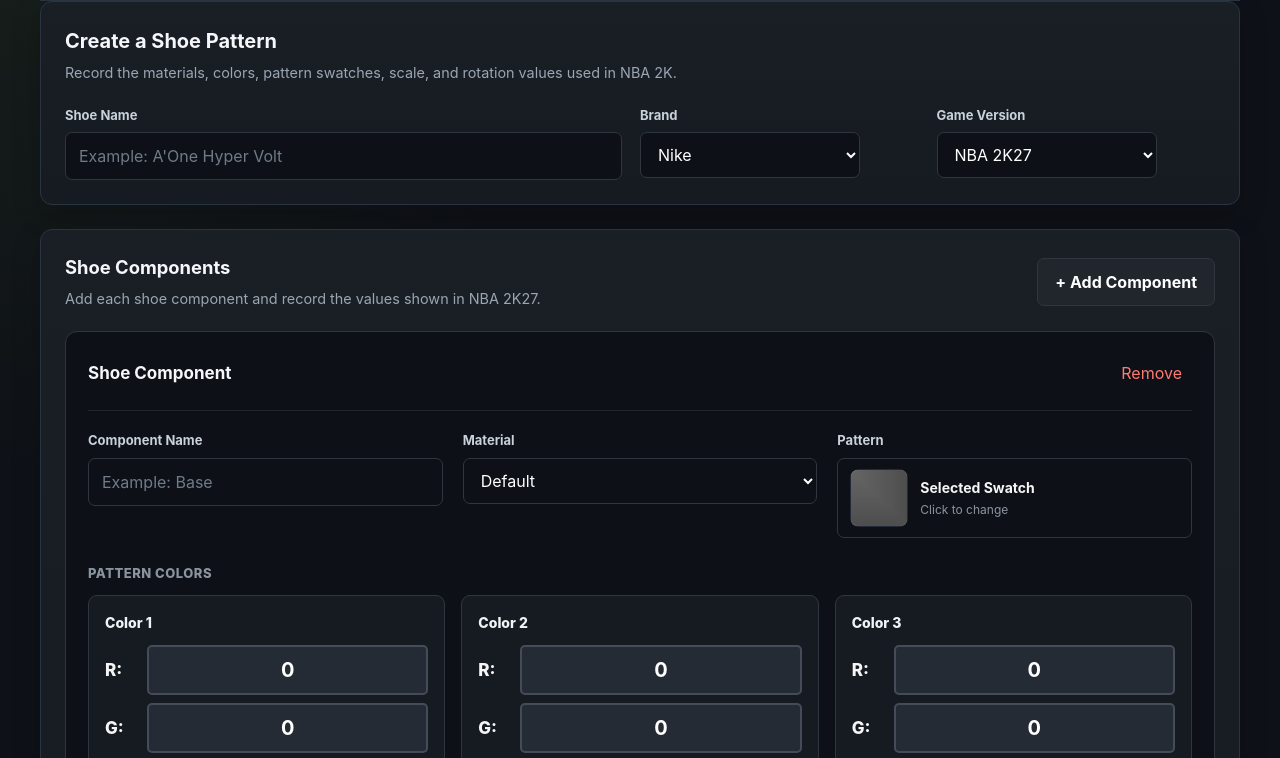
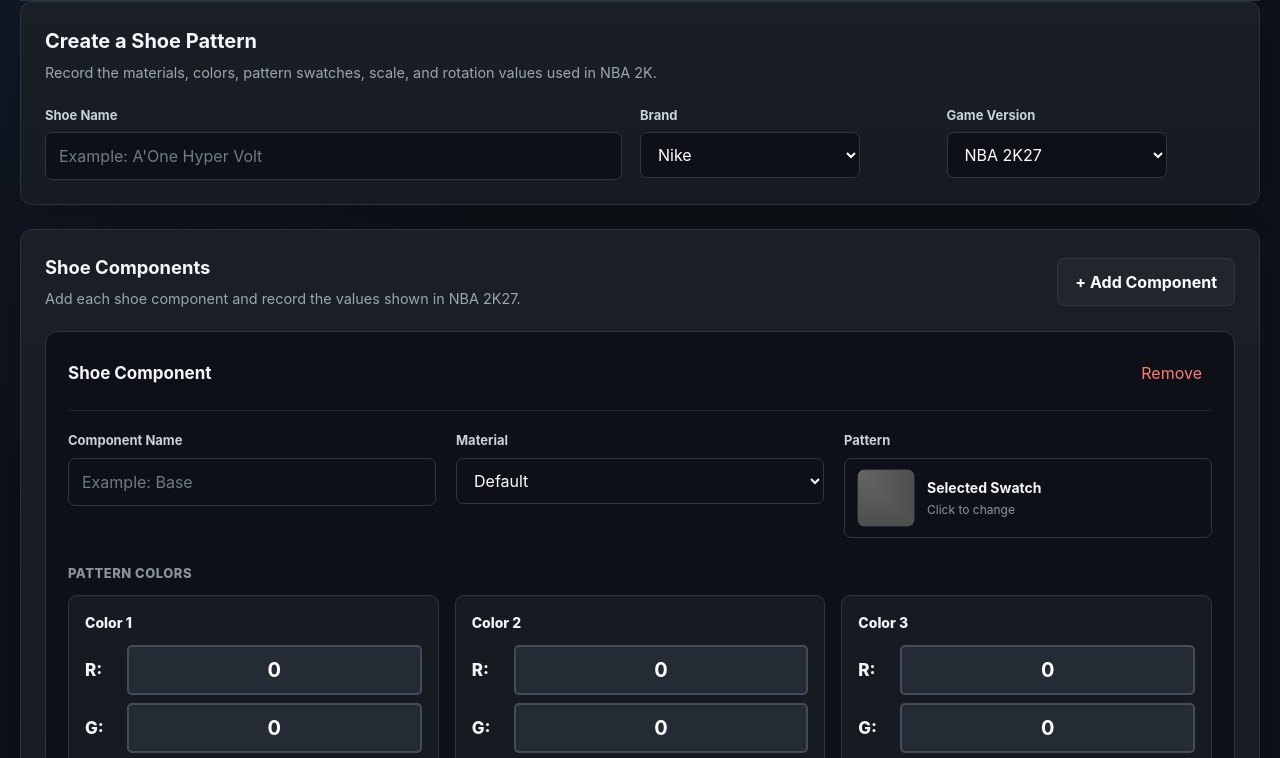
Before and after one commit to thesolelab/the-sole-lab, a plain HTML site: page index.html in a window 1280 px wide. Shown: the part 112-870 px from the top of the page. Drawn offline with nearby package versions, Linux system fonts and the light colour scheme; a web font is replaced by a local one.

Commit message:
Update style.css

```diff
--- a/css/style.css
+++ b/css/style.css
@@ -6,24 +6,28 @@
 ====================================================== */
 
 :root {
+
+  /* Backgrounds */
   --bg-main: #0e1117;
   --bg-panel: #161b22;
   --bg-panel-secondary: #1f2630;
   --bg-input: #10151c;
 
+  /* Borders */
   --border-primary: #2a3441;
   --border-hover: #3a4758;
 
+  /* Text */
   --text-primary: #f5f7fa;
   --text-secondary: #9ba6b2;
   --text-muted: #6f7b88;
 
+  /* Sole Lab */
   --sole-accent: #8ac73f;
   --sole-accent-hover: #78b333;
 
-  --danger: #ff5a67;
-
-  --content-width: 1200px;
+  /* Layout */
+  --content-width: 1400px;
   --panel-radius: 12px;
 }
 
@@ -47,7 +51,7 @@ body {
   background:
     radial-gradient(
       circle at top left,
-      rgba(138, 199, 63, 0.08),
+      rgba(59, 130, 246, 0.08),
       transparent 28%
     ),
     var(--bg-main);
@@ -124,11 +128,6 @@ button {
    SOLE LAB BRAND WORDMARK
 ====================================================== */
 
-.brand {
-  display: flex;
-  align-items: center;
-}
-
 .brand-lockup {
   display: flex;
   align-items: center;
@@ -141,14 +140,8 @@ button {
   flex-direction: column;
 
   flex: 1 1 auto;
-
   min-width: 220px;
 }
-
-
-/* ======================================================
-   BRAND EYEBROW
-====================================================== */
 
 .brand-eyebrow {
   display: flex;
@@ -193,7 +186,7 @@ button {
 
 
 /* ======================================================
-   BRAND TITLE
+   MAIN TITLE
 ====================================================== */
 
 .brand-title {
@@ -219,7 +212,6 @@ button {
   white-space: nowrap;
 
   padding-right: 8px;
-
   overflow: visible;
 
   filter:
@@ -337,9 +329,9 @@ button {
 
   margin: 0 auto;
 
-  padding: 30px 0 80px;
+  padding-top: 30px;
+  padding-bottom: 40px;
 }
-
 
 /* ======================================================
    PANELS
```
